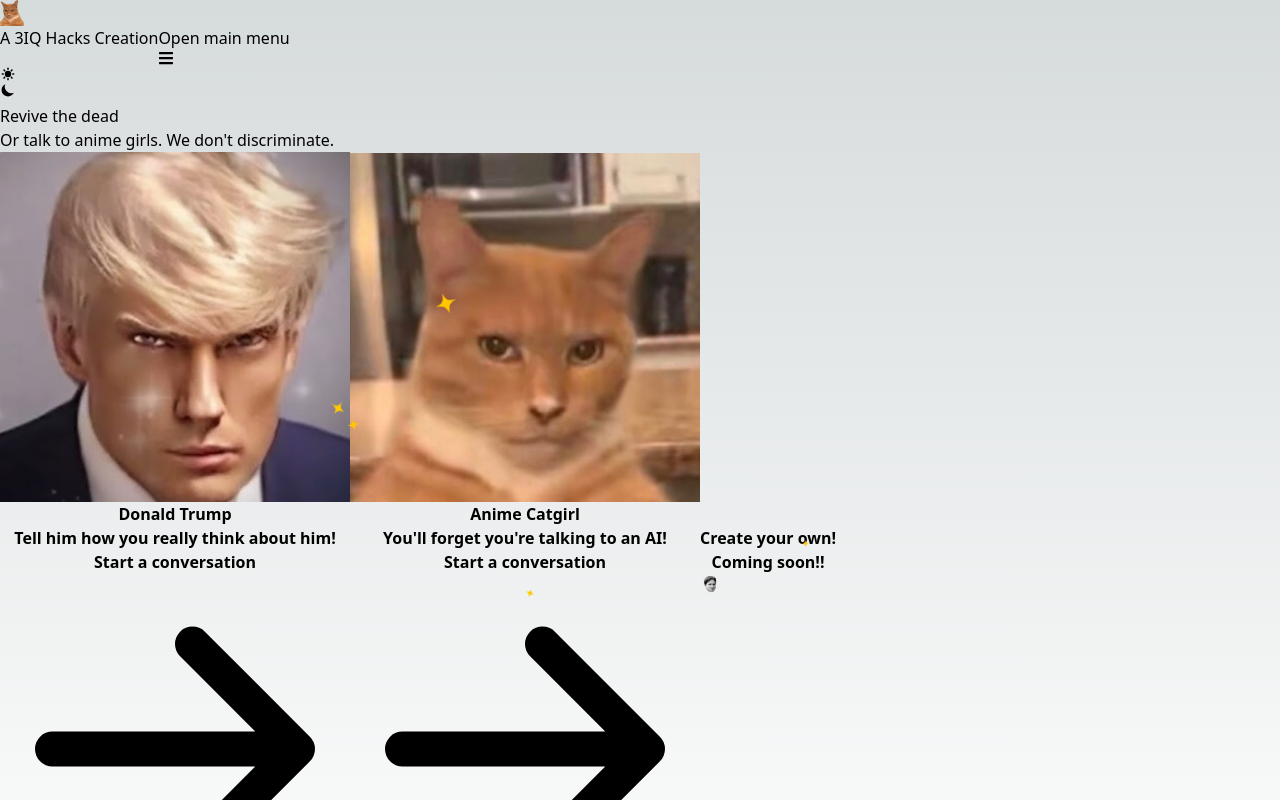
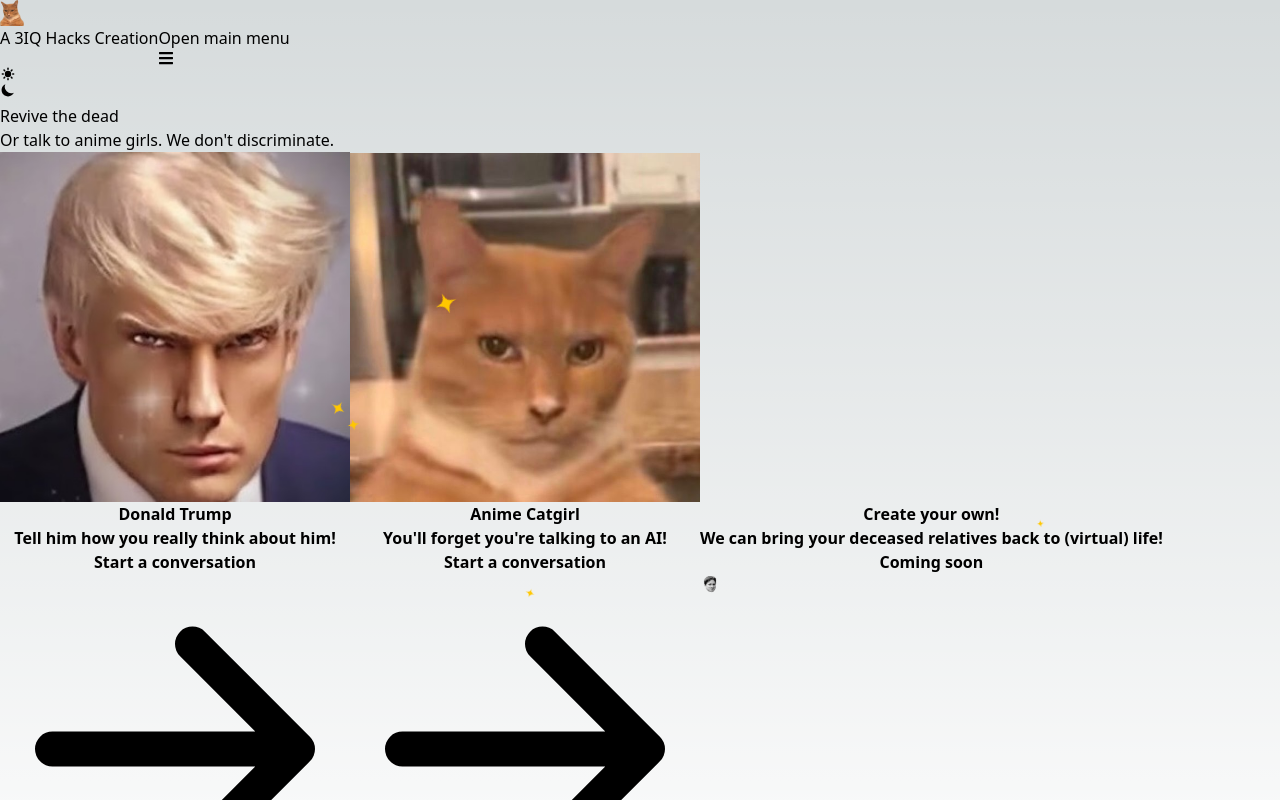
Before and after one commit to 3iq-hacks/the-conversationalist, a Next.js app: page / in a window 1280 px wide. Shown: the top 800 px of the page. Built offline with nearby package versions, Linux system fonts and the light colour scheme.

Commit message:
add description to extra card

```diff
--- a/components/HomepageExtraCard.tsx
+++ b/components/HomepageExtraCard.tsx
@@ -1,6 +1,5 @@
 import { Card, Button, Badge } from 'flowbite-react'
 import Image from 'next/image'
-import Sparkles from './Sparkle'
 
 export default function Component() {
     return (
@@ -8,8 +7,11 @@ export default function Component() {
             <h5 className="text-2xl font-bold tracking-tight text-gray-900 dark:text-white">
                 Create your own!
             </h5>
+            <p className="font-normal text-gray-700 dark:text-gray-400">
+                We can bring your deceased relatives back to (virtual) life!
+            </p>
             <span className="flex flex-row justify-center">
-                <Badge className="ml-2">Coming soon!!</Badge>
+                <Badge className="mr-2">Coming soon</Badge>
                 <Image src="/imgs/kappa.png" width={20} height={20} alt="hehe" />
             </span>
         </Card>
```
